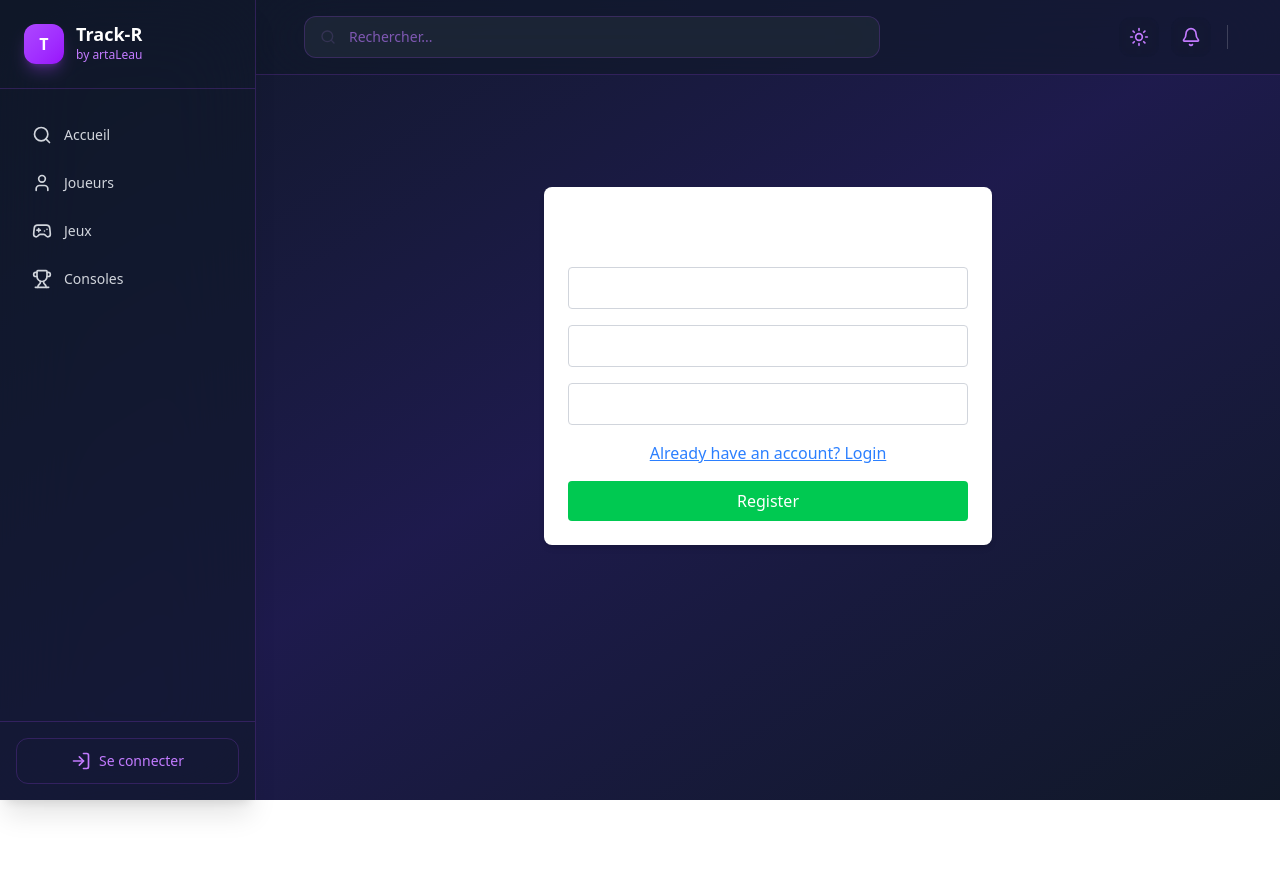
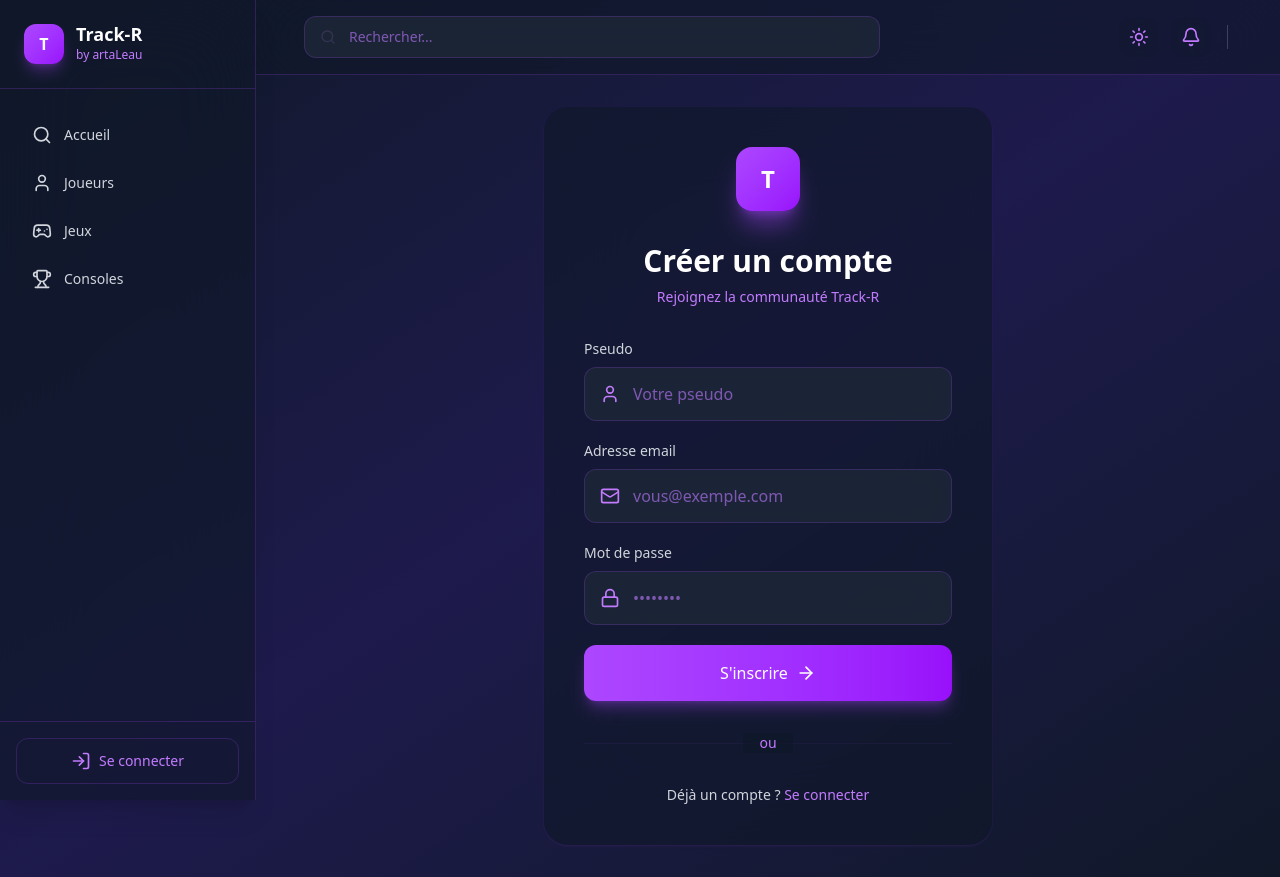
Before and after one commit to MenthalLeau/Track-R, a React (Vite) app: page /register in a window 1280 px wide. Before the commit the page ends 800 px from the top, so only its background shows below. Built offline with nearby package versions, Linux system fonts and the light colour scheme; no server answers.

Commit message:
redesign register page

```diff
--- a/src/pages/RegisterPage.tsx
+++ b/src/pages/RegisterPage.tsx
@@ -1,72 +1,216 @@
 import React, { useState } from 'react';
-import { useAuth } from '../context/AuthContext.tsx';
-import { useNavigate } from 'react-router-dom';
+import { useNavigate, useOutletContext } from 'react-router-dom';
+import { Mail, Lock, User, ArrowRight, Loader2 } from 'lucide-react';
 
-const RegisterPage: React.FC = () => {
+import { useAuth } from '../context/AuthContext';
+import { getThemeTokens } from '../components/theme';
+import type { Theme } from '../components/theme';
+
+export default function RegisterPage() {
+    // --- 1. CONFIGURATION DU THÈME ---
+    const context = useOutletContext<{ theme: Theme }>();
+    const currentTheme: Theme = context?.theme || (localStorage.getItem('trackr-theme') as Theme) || 'dark';
+    const t = getThemeTokens(currentTheme);
+
+    // --- 2. LOGIQUE DU COMPOSANT ---
     const { signUp } = useAuth();
     const navigate = useNavigate();
-    const [nickname, setNickname] = useState<string>('');
-    const [email, setEmail] = useState<string>('');
-    const [password, setPassword] = useState<string>('');
+
+    // États locaux
+    const [nickname, setNickname] = useState('');
+    const [email, setEmail] = useState('');
+    const [password, setPassword] = useState('');
     const [error, setError] = useState<string | null>(null);
-    const [loading, setLoading] = useState<boolean>(false);
+    const [loading, setLoading] = useState(false);
 
+    // Helper : Traduction des erreurs Supabase
+    const translateError = (message: string) => {
+        const msg = message.toLowerCase();
+        if (msg.includes("password should be at least")) return "Le mot de passe doit contenir au moins 6 caractères.";
+        if (msg.includes("user already registered")) return "Cette adresse email est déjà utilisée.";
+        if (msg.includes("invalid format") || msg.includes("email address")) return "L'adresse email n'est pas valide.";
+        if (msg.includes("rate limit exceeded")) return "Trop de tentatives. Veuillez réessayer plus tard.";
+        if (msg.includes("signup is disabled")) return "Les inscriptions sont actuellement désactivées.";
+        return "Une erreur est survenue lors de l'inscription.";
+    };
+
+    // Gestion de la soumission
     const handleSubmit = async (e: React.FormEvent) => {
         e.preventDefault();
         setError(null);
+
+        // 1. Vérification des champs vides
+        if (!nickname || !email || !password) {
+            setError('Veuillez remplir tous les champs');
+            return;
+        }
+
+        // 2. Validation stricte de l'email (Regex)
+        const emailRegex = /^[^\s@]+@[^\s@]+\.[^\s@]+$/;
+        if (!emailRegex.test(email)) {
+            setError("L'adresse email doit avoir un format valide (ex: exemple@test.fr)");
+            return;
+        }
+
         setLoading(true);
         try {
             await signUp(nickname, email, password);
-            navigate('/dashboard');
+            navigate('/login'); // Redirection vers le login après succès (ou confirmation email)
         } catch (err: any) {
-            setError(err.message);
+            console.error(err);
+            const translatedMsg = translateError(err.message || "");
+            setError(translatedMsg);
         } finally {
             setLoading(false);
         }
     };
 
-    const handleLoginRedirect = () => {
-        navigate('/login');
-    }
+    return (
+        <div className="flex items-center justify-center min-h-[80vh] transition-colors duration-500">
 
-    return (
-        <div className="register-container mx-auto mt-20 p-6 max-w-md bg-white rounded-lg shadow-md">
-            <h1 className="text-2xl font-bold mb-6">Register</h1>
-            <form onSubmit={handleSubmit} className="register-form flex flex-col gap-4">
+            {/* --- CARTE D'INSCRIPTION --- */}
+            <div className={`w-full max-w-md backdrop-blur-2xl rounded-3xl p-10 shadow-2xl transition-all duration-300 ${t.layout.bg} ${t.layout.border} ${t.layout.shadow}`}>
+
+                {/* 1. Logo & En-tête */}
+                <div className="flex justify-center mb-8">
+                    <div className="w-16 h-16 bg-gradient-to-br from-purple-500 to-purple-600 rounded-2xl flex items-center justify-center shadow-xl shadow-purple-500/40">
+                        <span className="text-white text-2xl font-bold">T</span>
+                    </div>
+                </div>
+
+                <div className="text-center mb-8">
+                    <h1 className={`text-3xl font-bold mb-2 ${t.text.main}`}>
+                        Créer un compte
+                    </h1>
+                    <p className={`text-sm ${t.text.muted}`}>
+                        Rejoignez la communauté Track-R
+                    </p>
+                </div>
+
+                {/* 2. Formulaire */}
+                <form onSubmit={handleSubmit} className="space-y-5">
+
+                    {/* Message d'erreur */}
+                    {error && (
+                        <div className={`p-4 rounded-xl text-sm ${t.error.bg} ${t.error.border} ${t.error.text}`}>
+                            {error}
+                        </div>
+                    )}
+
+                    {/* Champ Pseudo */}
+                    <div>
+                        <label htmlFor="nickname" className={`block text-sm mb-2 font-medium ${t.text.inactive}`}>
+                            Pseudo
+                        </label>
+                        <div className="relative">
+                            <User className={`absolute left-4 top-1/2 transform -translate-y-1/2 w-5 h-5 z-10 ${t.text.muted}`} />
                             <input
+                                id="nickname"
+                                name="nickname"
                                 type="text"
-                    placeholder="Nickname"
+                                autoComplete="username"
                                 value={nickname}
                                 onChange={(e) => setNickname(e.target.value)}
-                    className="border border-gray-300 p-2 rounded"
+                                placeholder="Votre pseudo"
                                 required
+                                className={`w-full z-0 pl-12 pr-4 py-3.5 rounded-xl transition-all focus:outline-none ${t.input.bg} ${t.input.border} ${t.text.main} ${t.input.placeholder} ${t.input.focusBg} ${t.input.focusBorder}`}
                             />
+                        </div>
+                    </div>
+
+                    {/* Champ Email */}
+                    <div>
+                        <label htmlFor="email" className={`block text-sm mb-2 font-medium ${t.text.inactive}`}>
+                            Adresse email
+                        </label>
+                        <div className="relative">
+                            <Mail className={`absolute left-4 top-1/2 transform -translate-y-1/2 w-5 h-5 z-10 ${t.text.muted}`} />
                             <input
+                                id="email"
+                                name="email"
                                 type="email"
-                    placeholder="Email"
+                                autoComplete="email"
                                 value={email}
                                 onChange={(e) => setEmail(e.target.value)}
-                    className="border border-gray-300 p-2 rounded"
+                                placeholder="vous@exemple.com"
                                 required
+                                className={`w-full z-0 pl-12 pr-4 py-3.5 rounded-xl transition-all focus:outline-none ${t.input.bg} ${t.input.border} ${t.text.main} ${t.input.placeholder} ${t.input.focusBg} ${t.input.focusBorder}`}
                             />
+                        </div>
+                    </div>
+
+                    {/* Champ Mot de passe */}
+                    <div>
+                        <label htmlFor="password" className={`block text-sm mb-2 font-medium ${t.text.inactive}`}>
+                            Mot de passe
+                        </label>
+                        <div className="relative">
+                            <Lock className={`absolute left-4 top-1/2 transform -translate-y-1/2 w-5 h-5 z-10 ${t.text.muted}`} />
                             <input
+                                id="password"
+                                name="password"
                                 type="password"
-                    placeholder="Password"
+                                autoComplete="new-password"
                                 value={password}
                                 onChange={(e) => setPassword(e.target.value)}
-                    className="border border-gray-300 p-2 rounded"
+                                placeholder="••••••••"
                                 required
+                                className={`w-full z-0 pl-12 pr-4 py-3.5 rounded-xl transition-all focus:outline-none ${t.input.bg} ${t.input.border} ${t.text.main} ${t.input.placeholder} ${t.input.focusBg} ${t.input.focusBorder}`}
                             />
-                <button type="button" onClick={handleLoginRedirect} className="text-blue-500 underline">
-                    Already have an account? Login
+                        </div>
+                    </div>
+
+                    {/* Bouton de soumission */}
+                    <button
+                        type="submit"
+                        disabled={loading}
+                        className={`w-full flex items-center justify-center gap-2 py-4 rounded-xl transition-all group disabled:opacity-70 disabled:cursor-not-allowed ${t.primaryAction.bgGradient} ${t.primaryAction.text} ${t.primaryAction.shadow} ${t.primaryAction.hover}`}
+                    >
+                        {loading ? (
+                            <>
+                                <Loader2 className="w-5 h-5 animate-spin" />
+                                <span>Création...</span>
+                            </>
+                        ) : (
+                            <>
+                                <span>S'inscrire</span>
+                                <ArrowRight className="w-5 h-5 group-hover:translate-x-1 transition-transform" />
+                            </>
+                        )}
                     </button>
-                <button type="submit" disabled={loading} className="bg-green-500 text-white py-2 px-4 rounded disabled:opacity-50">
-                    {loading ? 'Registering...' : 'Register'}
+                </form>
+
+                {/* 3. Pied de carte (Divider + Lien Login) */}
+                <div className="relative my-8">
+                    <div className="absolute inset-0 flex items-center opacity-30">
+                        <div className={`w-full border-t ${t.layout.border}`}></div>
+                    </div>
+                    <div className="relative flex justify-center">
+                        <span className={`px-4 text-sm ${t.layout.bg} ${t.text.muted}`}>
+                          ou
+                        </span>
+                    </div>
+                </div>
+
+                <div className="text-center">
+                    <p className={`text-sm ${t.text.inactive}`}>
+                        Déjà un compte ?{' '}
+                        <button
+                            type="button"
+                            onClick={() => navigate('/login')}
+                            className={`font-medium transition-colors ${t.iconButton.base} hover:underline`}
+                        >
+                            Se connecter
                         </button>
-                {error && <p className="error-message text-red-500">{error}</p>}
-            </form>
+                    </p>
+                </div>
+            </div>
+
+            {/* --- ARRIÈRE-PLAN DÉCORATIF --- */}
+            <div className="fixed inset-0 overflow-hidden pointer-events-none -z-10">
+                <div className="absolute top-0 left-1/4 w-96 h-96 rounded-full blur-3xl opacity-20 bg-purple-600"></div>
+                <div className="absolute bottom-0 right-1/4 w-96 h-96 rounded-full blur-3xl opacity-20 bg-indigo-600"></div>
+            </div>
         </div>
     );
-};
-
-export default RegisterPage;
+}
```
Lines whose indentation alone changed are shown as unchanged.
